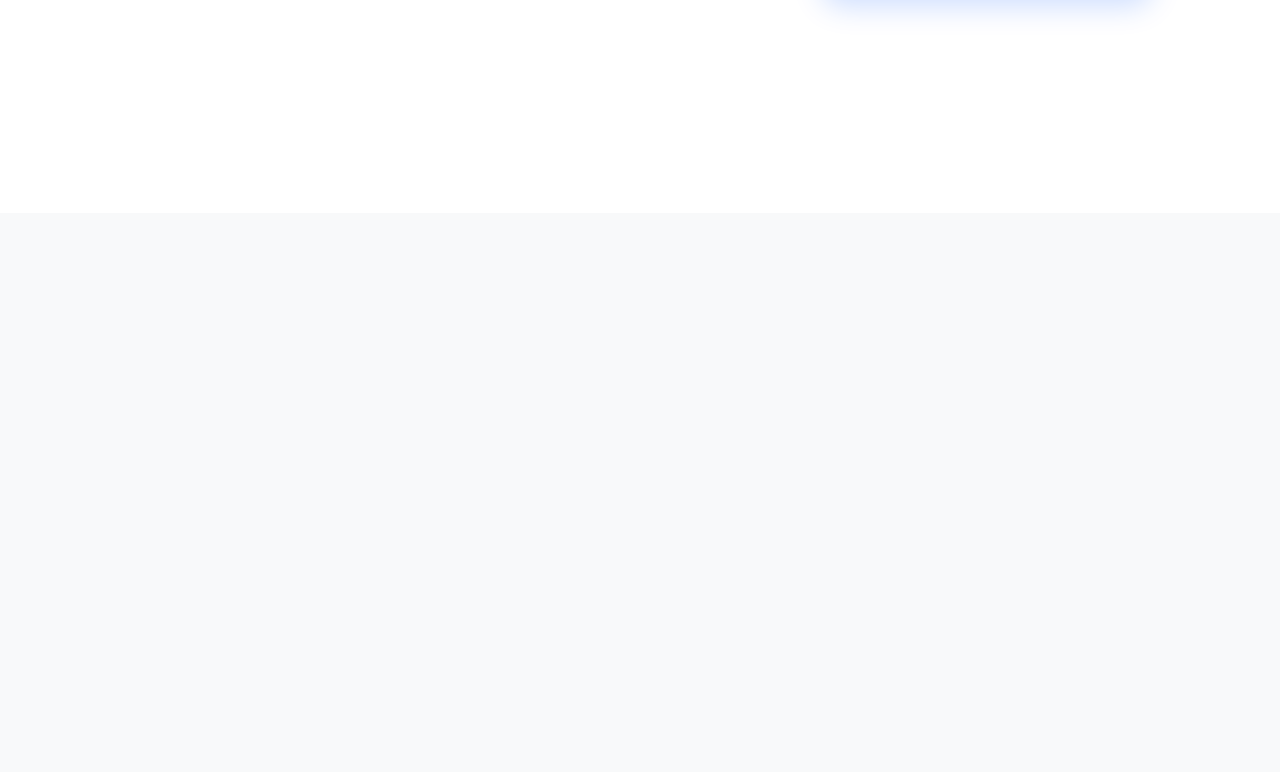
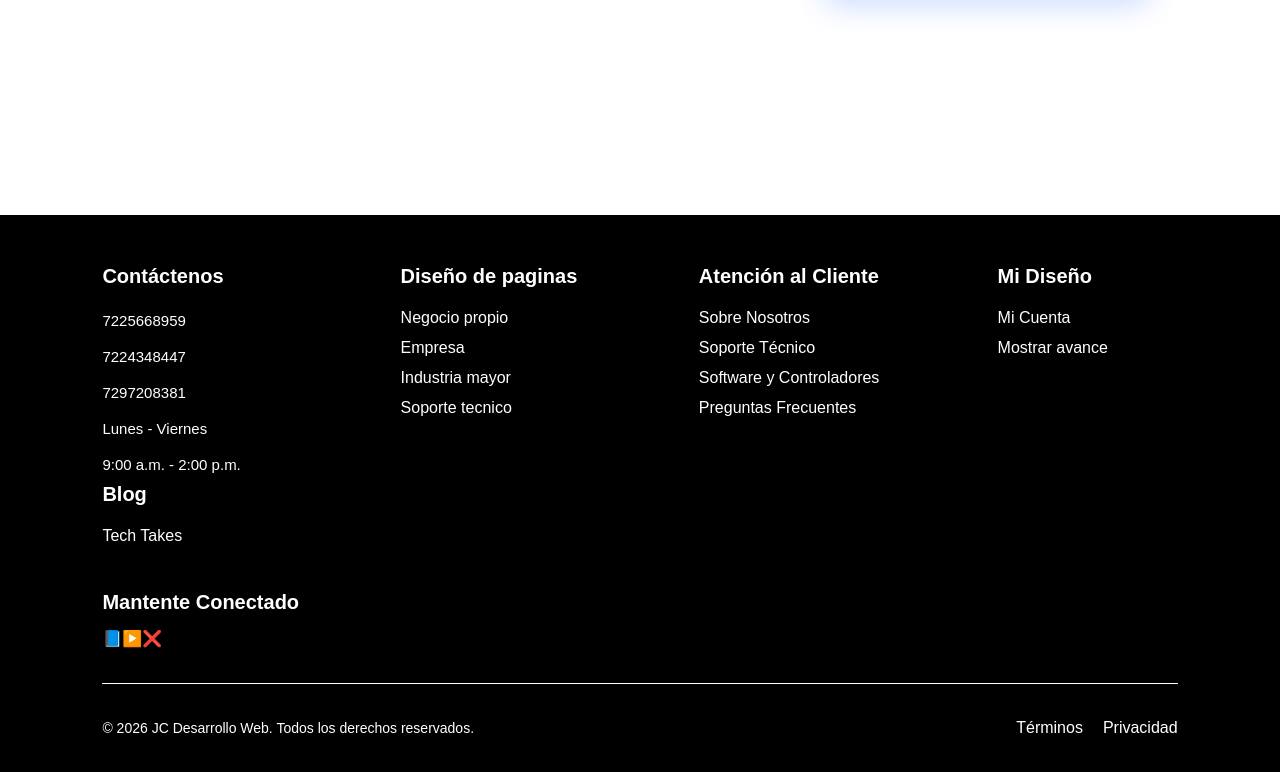
Before and after one commit to JC-Desarrollo-Digital/jc-app-web, a React (Vite) app: page / in a window 1280 px wide. Shown: the part 544-1316 px from the top of the page. Before the commit the page ends 800 px from the top, so only its background shows below. Built offline with nearby package versions, Linux system fonts and the light colour scheme.

Commit message:
Se agrega el footer a la app

```diff
--- /dev/null
+++ b/src/components/Footer/Footer.css
@@ -0,0 +1,145 @@
+/* ===== FOOTER ===== */
+.footer {
+    background-color: #000;
+    color: #fff;
+    padding: 50px 8%;
+    border-top: 2px solid #fff;
+}
+
+/* Contenedor */
+.footer-container {
+    display: flex;
+    justify-content: space-between;
+    flex-wrap: wrap;
+    gap: 40px;
+}
+
+/* Columnas */
+.footer-col {
+    display: flex;
+    flex-direction: column;
+    min-width: 180px;
+}
+
+/* Títulos */
+.footer-col h3,
+.footer-col h4 {
+    color: #fff;
+    margin-bottom: 15px;
+    font-size: 20px;
+    font-weight: bold;
+}
+
+/* Texto */
+.footer-col p {
+    color: #fff;
+    margin: 6px 0;
+    font-size: 15px;
+    line-height: 1.6;
+}
+
+/* Enlaces */
+.footer-col a {
+    color: #fff;
+    text-decoration: none;
+    margin: 6px 0;
+    transition: 0.3s;
+}
+
+.footer-col a:hover {
+    color: #000;
+    background-color: #fff;
+    padding-left: 8px;
+    border-radius: 4px;
+}
+
+/* Redes sociales */
+.social-icons {
+    display: flex;
+    gap: 12px;
+    margin-top: 10px;
+}
+
+.social-icons a {
+    width: 42px;
+    height: 42px;
+    border: 2px solid #fff;
+    color: #fff;
+    display: flex;
+    justify-content: center;
+    align-items: center;
+    border-radius: 50%;
+    text-decoration: none;
+    font-size: 20px;
+    transition: 0.3s;
+}
+
+.social-icons a:hover {
+    background: #fff;
+    color: #000;
+}
+
+/* Línea */
+.footer hr {
+    border: none;
+    border-top: 1px solid #fff;
+    margin: 35px 0;
+}
+
+/* Parte inferior */
+.footer-bottom {
+    display: flex;
+    justify-content: space-between;
+    align-items: center;
+    flex-wrap: wrap;
+    gap: 20px;
+}
+
+.footer-bottom p {
+    color: #fff;
+    font-size: 14px;
+}
+
+/* Links inferiores */
+.footer-links {
+    display: flex;
+    gap: 20px;
+    flex-wrap: wrap;
+}
+
+.footer-links a {
+    color: #fff;
+    text-decoration: none;
+    transition: 0.3s;
+}
+
+.footer-links a:hover {
+    text-decoration: underline;
+}
+
+/* Responsive */
+@media (max-width: 768px) {
+
+    .footer {
+        padding: 40px 20px;
+    }
+
+    .footer-container {
+        flex-direction: column;
+        align-items: center;
+        text-align: center;
+    }
+
+    .footer-bottom {
+        flex-direction: column;
+        text-align: center;
+    }
+
+    .footer-links {
+        justify-content: center;
+    }
+
+    .social-iconos {
+        justify-content: center;
+    }
+}
--- a/src/components/Footer/Footer.tsx
+++ b/src/components/Footer/Footer.tsx
@@ -1,4 +1,68 @@
-// Footer.tsx
-export default function Footer() {
-    return null;
-  }
+import "./Footer.css";
+
+function Footer() {
+  return (
+    <footer className="footer">
+      <div className="footer-container">
+
+        <div className="footer-col">
+          <h3>Contáctenos</h3>
+          <p>7225668959</p>
+          <p>7224348447</p>
+          <p>7297208381</p>
+          <p>Lunes - Viernes</p>
+          <p>9:00 a.m. - 2:00 p.m.</p>
+
+          <h4>Blog</h4>
+          <a href="#">Tech Takes</a>
+        </div>
+
+        <div className="footer-col">
+          <h3>Diseño de paginas</h3>
+          <a href="#">Negocio propio</a>
+          <a href="#">Empresa</a>
+          <a href="#">Industria mayor</a>
+          <a href="#">Soporte tecnico</a>
+        </div>
+
+        <div className="footer-col">
+          <h3>Atención al Cliente</h3>
+          <a href="#">Sobre Nosotros</a>
+          <a href="#">Soporte Técnico</a>
+          <a href="#">Software y Controladores</a>
+          <a href="#">Preguntas Frecuentes</a>
+        </div>
+
+        <div className="footer-col">
+          <h3>Mi Diseño</h3>
+          <a href="#">Mi Cuenta</a>
+          <a href="#">Mostrar avance</a>
+        </div>
+
+        <div className="footer-col">
+          <h3>Mantente Conectado</h3>
+
+          <div className="social-iconos">
+            <a href="#">📘</a>
+            <a href="#">▶️</a>
+            <a href="#">❌</a>
+          </div>
+        </div>
+
+      </div>
+
+      <hr />
+
+      <div className="footer-bottom">
+        <p>© 2026 JC Desarrollo Web. Todos los derechos reservados.</p>
+
+        <div className="footer-links">
+          <a href="#">Términos</a>
+          <a href="#">Privacidad</a>
+        </div>
+      </div>
+    </footer>
+  );
+}
+
+export default Footer;
```
